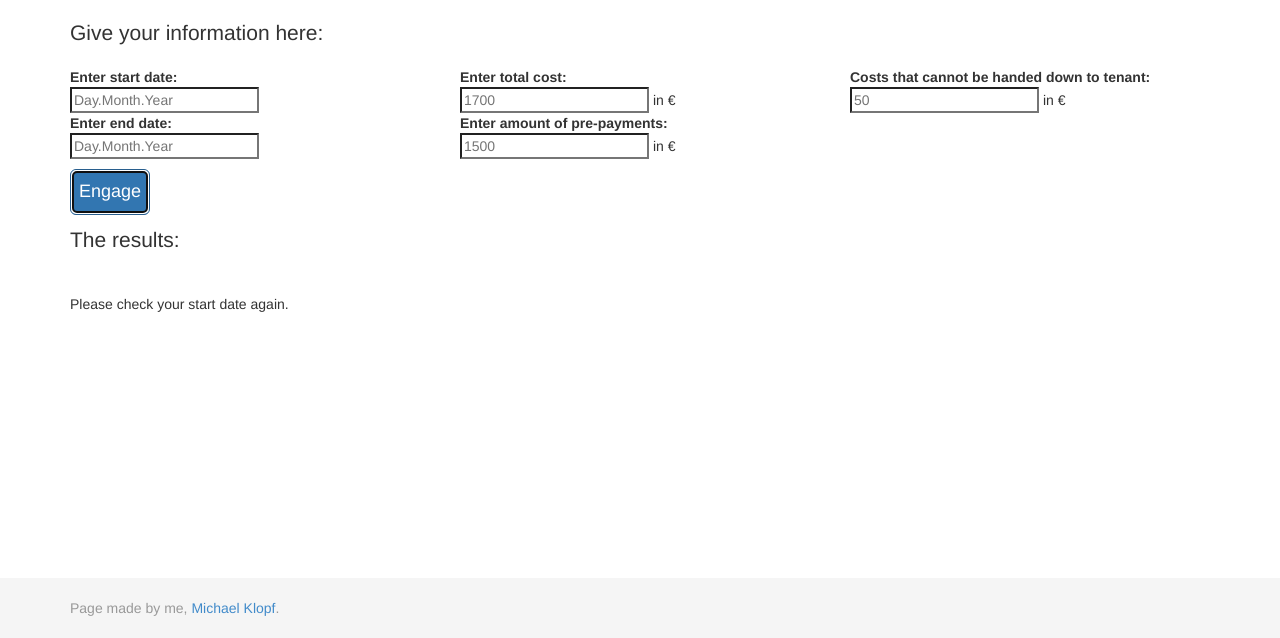
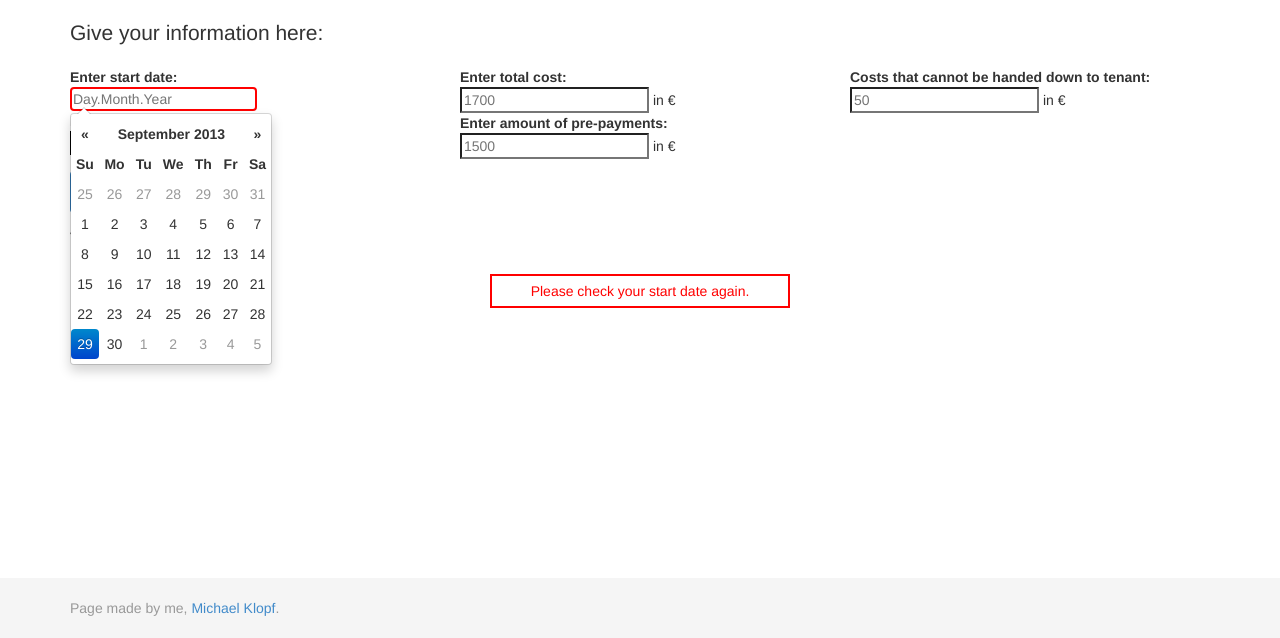
Before and after one commit to michaelklopf/tenantbill, a plain HTML site: page index.html in a window 1280 px wide. Both pictures are taken after a click on the element "Engage". Shown: the part 162-800 px from the top of the page. Drawn offline with Linux system fonts and the light colour scheme.

Commit message:
Finished the inputs and validation.

```diff
--- a/static/css/basic.css
+++ b/static/css/basic.css
@@ -7,6 +7,19 @@
 #dp1, #dp2 {
     /*padding-top:5px;
     padding-bottom:5px;*/
+    border:1px solid black;
+}
+
+.warning {
+    width:300px;
+    color: #FF0000;
+    margin-top:20px;
+    margin-bottom:20px;
+    margin-left:auto;
+    margin-right:auto;
+    border:2px solid red;
+    padding:5px;
+    text-align:center;
 }
 
 /* Footer example CSS following here */
--- a/static/js/input.js
+++ b/static/js/input.js
@@ -42,8 +42,8 @@ $(document).ready(function() {
 
     var turnFieldsToNormal = function() {
         $('#contentarea').text('');
-        $('#dp1').css('color', 'black');
-        $('#dp2').css('color', 'black');
+        removeHighlight('#dp1');
+        removeHighlight('#dp2');
     }
 
     var isDateOk = function(date) {
@@ -98,16 +98,26 @@ $(document).ready(function() {
 
     var alertMessage = function(startDate, endDate) {
         if (endDate === '') {
-            //$(startDate).css('color', 'red');
-            $('#contentarea').append('<br>Please check your start date again.');
+            $('#contentarea').append('<div class="warning">Please check your start date again.</div>');
+            setHighlight('#dp1');
         } else if (startDate === '') {
-            //$(endDate).css('color', 'red');
-            $('#contentarea').append('<br>Please check your end date again.');
+            removeHighlight('#dp1');
+            $('#contentarea').append('<div class="warning">Please check your end date again.</div>');
+            setHighlight('#dp2');
         } else {
-            //$(startDate).css('color', 'red');
-            $('#contentarea').append('<br>Please check your start date again. Must be older than end date.');
+            removeHighlight('#dp2');
+            $('#contentarea').append('<div class="warning">Please check your start date again. Must be older than end date.</div>');
+            setHighlight('#dp1');
         }
-        // TODO Add red highlight to inputs
+    }
+
+    var setHighlight = function(element) {
+        $(element).focus();
+        $(element).css('outline-color', 'red');
+    }
+
+    var removeHighlight = function(element) {
+        $(element).css('outline-color', 'transparent');
     }
 
 });
```
